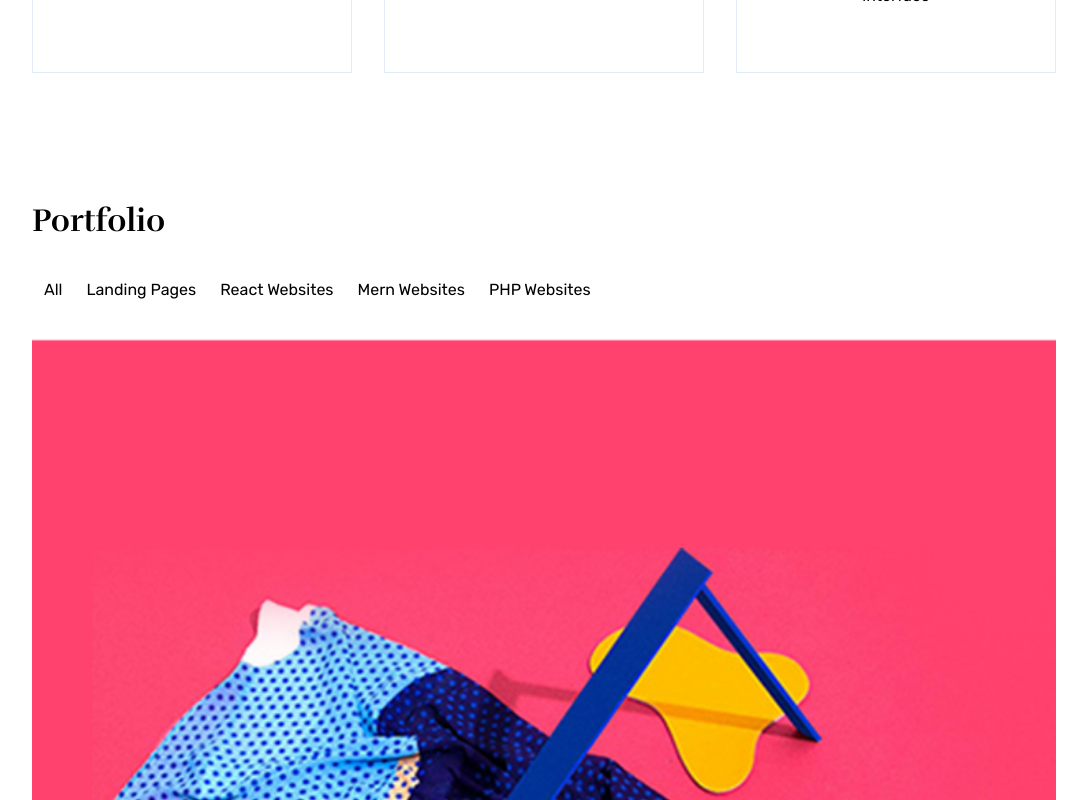
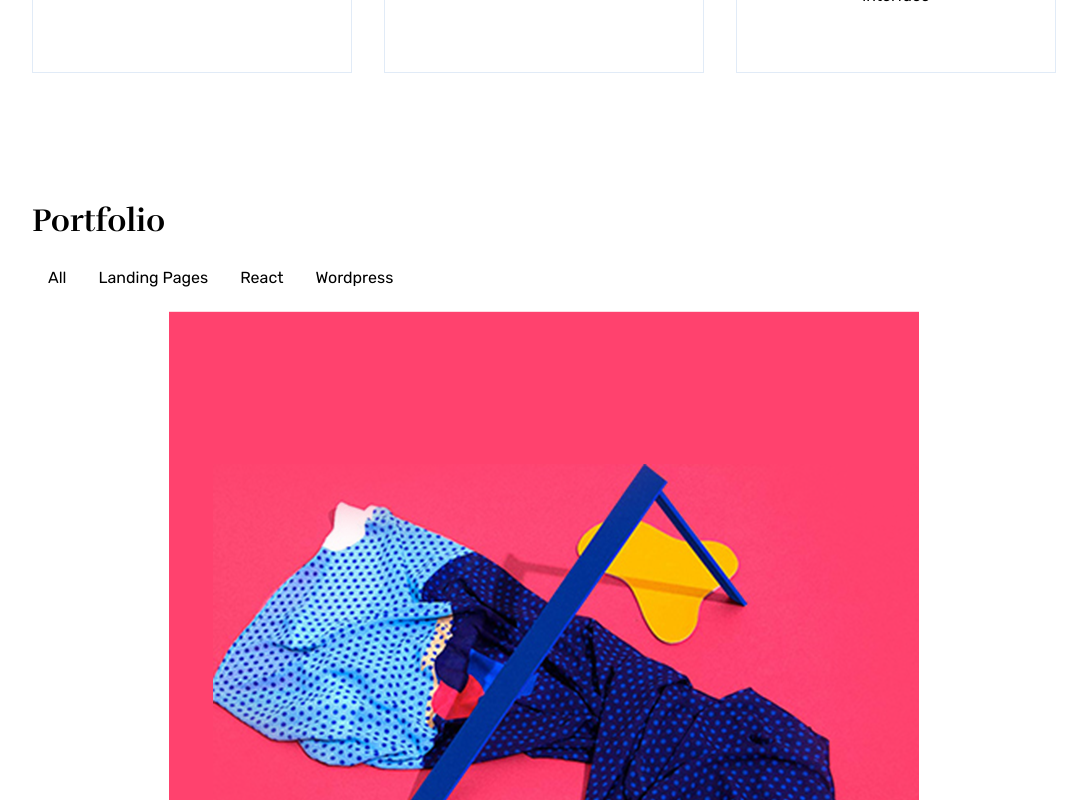
Before and after one commit to Hassan-Mehmood/portfolio-website, a React (Create React App) app: page / in a window 1280 px wide. Shown: the part 1600-2400 px from the top of the page, without its empty margins (96-1183 px from the left). Built offline with nearby package versions, Linux system fonts and the light colour scheme.

Commit message:
Rewriting the portfolio component

```diff
--- a/src/Data/Portfolio.ts
+++ b/src/Data/Portfolio.ts
@@ -1,4 +1,4 @@
-const data = [
+export const data = [
   {
     id: 1,
     img: "img1.png",
@@ -9,10 +9,8 @@ const data = [
   {
     id: 2,
     img: "img1.png",
-    name: "Insure Landing Page",
+    name: "Sunny Side Landing Page",
     category: "Landing Pages",
-    description: "This is a landing page for now",
+    description: "This is a Sunny side landing page",
   },
 ];
-
-export default data;
--- a/src/components/Portfolio/Portfolio-Styled.ts
+++ b/src/components/Portfolio/Portfolio-Styled.ts
@@ -1,79 +1,36 @@
 import styled from "styled-components";
-import { Props } from "./Portfolio";
 
 export const Wrapper = styled.div`
   max-width: 1024px;
   margin: 0 auto;
   padding: 4rem 2rem;
-`;
-export const Tabs = styled.div`
+
   h3 {
+    font-family: "Rufina", serif;
     font-size: 2rem;
-    font-family: "Rufina", serif;
-    margin-bottom: 2rem;
   }
   p {
     font-family: "Rubik", serif;
   }
 `;
-export const TabsCategory = styled.span<Props>`
-  display: inline-block;
-  font-family: "Rubik", serif;
-  padding: 0.5rem 0.75rem;
-  cursor: pointer;
 
-  border-bottom: ${(props) => (props.activeTab ? "1px solid red" : "")};
-`;
-export const TabsContent = styled.div<Props>`
-  margin-top: 2rem;
-  position: relative;
-
-  img {
-    max-width: 100%;
-    width: 100%;
-  }
-  .project_details_button {
-    position: absolute;
-    right: 5px;
-    bottom: 5px;
+export const Categories = styled.div`
+  margin: 1rem 0;
+  p {
+    display: inline-block;
+    padding: 0.5rem 1rem;
     cursor: pointer;
-    transform: ${(props) =>
-      props.showDetails ? " rotate(180deg)" : " rotate(0deg)"};
-    color: #fff;
-    border: 1px solid #fff;
-    z-index: 5;
-  }
-
-  .project_details {
-    padding: 2rem 1rem;
-    position: absolute;
-    top: 0;
-    bottom: 0;
-    overflow: scroll;
-    color: #fff;
-    background-color: rgba(0, 0, 0, 0.7);
-    transform: ${(props) =>
-      props.showDetails ? " translateY(200%)" : " translateY(0%)"};
-    z-index: 1;
+    margin: 0.25rem 0 0 0;
   }
 `;
 
-/* .project_details {
-    color: #fff;
-    background-color: rgba(0, 0, 0, 0.7);
-    position: absolute;
-    top: 0;
-    z-index: 1;
-    min-height: 100%;
-    padding: 2rem 1rem 1rem;
-    transform: ${(props) =>
-      props.showDetails ? "translateY(0)" : "translateY(200%)"};
-
-    h3 {
-      font-size: 1.5rem;
+export const Project = styled.div`
+  margin: 1rem 0;
+  .project_img {
+    img {
+      display: block;
+      max-width: 100%;
+      margin: 0 auto;
     }
-    p {
-      font-size: 0.8rem;
-      line-height: 1.5;
-    }
-  } */
+  }
+`;
--- a/src/components/Portfolio/Portfolio.tsx
+++ b/src/components/Portfolio/Portfolio.tsx
@@ -1,56 +1,44 @@
 import { useState } from "react";
-import { Tabs, TabsCategory, TabsContent, Wrapper } from "./Portfolio-Styled";
-import { MdOutlineExpandMore } from "react-icons/md";
-import ProjectData from "../../Data/Portfolio";
+import { Wrapper, Categories, Project } from "./Portfolio-Styled";
+// import { MdOutlineExpandMore } from "react-icons/md";
+import { data } from "../../Data/Portfolio";
 export interface Props {
   activeTab?: boolean;
   showDetails?: boolean;
 }
 const Portfolio = () => {
-  const [showDetails, setShowDetails] = useState(true);
-  const [projectDetails, setProjectDetails] = useState(ProjectData);
+  const [projects, setProjects] = useState(data);
+  console.log(projects);
+  return (
+    <section>
+      <Wrapper>
+        <h3>Portfolio</h3>
+        <Categories>
+          <p>
+            <span>All</span>
+          </p>
+          <p>
+            <span>Landing Pages</span>
+          </p>
+          <p>
+            <span>React</span>
+          </p>
+          <p>
+            <span>Wordpress</span>
+          </p>
+        </Categories>
 
-  const handleDetailsClick = (id: number) => {
-    setShowDetails(!showDetails);
-  };
-
-  return (
-    <section style={{ marginBottom: "100rem" }}>
-      <Wrapper>
-        <Tabs>
-          <div>
-            <h3>Portfolio</h3>
+        {projects?.map((project) => (
+          <Project key={project.id}>
+            <div className="project_img">
+              <img src={require("../../images/img1.png")} alt="" />
             </div>
-          <div>
-            <TabsCategory>All</TabsCategory>
-            <TabsCategory>Landing Pages</TabsCategory>
-            <TabsCategory>React Websites</TabsCategory>
-            <TabsCategory>Mern Websites</TabsCategory>
-            <TabsCategory>PHP Websites</TabsCategory>
-          </div>
-
-          <TabsContent showDetails={showDetails}>
-            {projectDetails?.map((project) => (
-              <div key={project.id}>
-                <div>
-                  <img src={require(`../../images/${project.img}`)} alt="" />
-                </div>
-
-                <span className="project_details_button">
-                  <MdOutlineExpandMore
-                    size={35}
-                    onClick={() => handleDetailsClick(project.id)}
-                  />
-                </span>
-
             <div className="project_details">
               <h3>{project.name}</h3>
               <p>{project.description}</p>
             </div>
-              </div>
+          </Project>
         ))}
-          </TabsContent>
-        </Tabs>
       </Wrapper>
     </section>
   );
```
Lines whose indentation alone changed are shown as unchanged.
